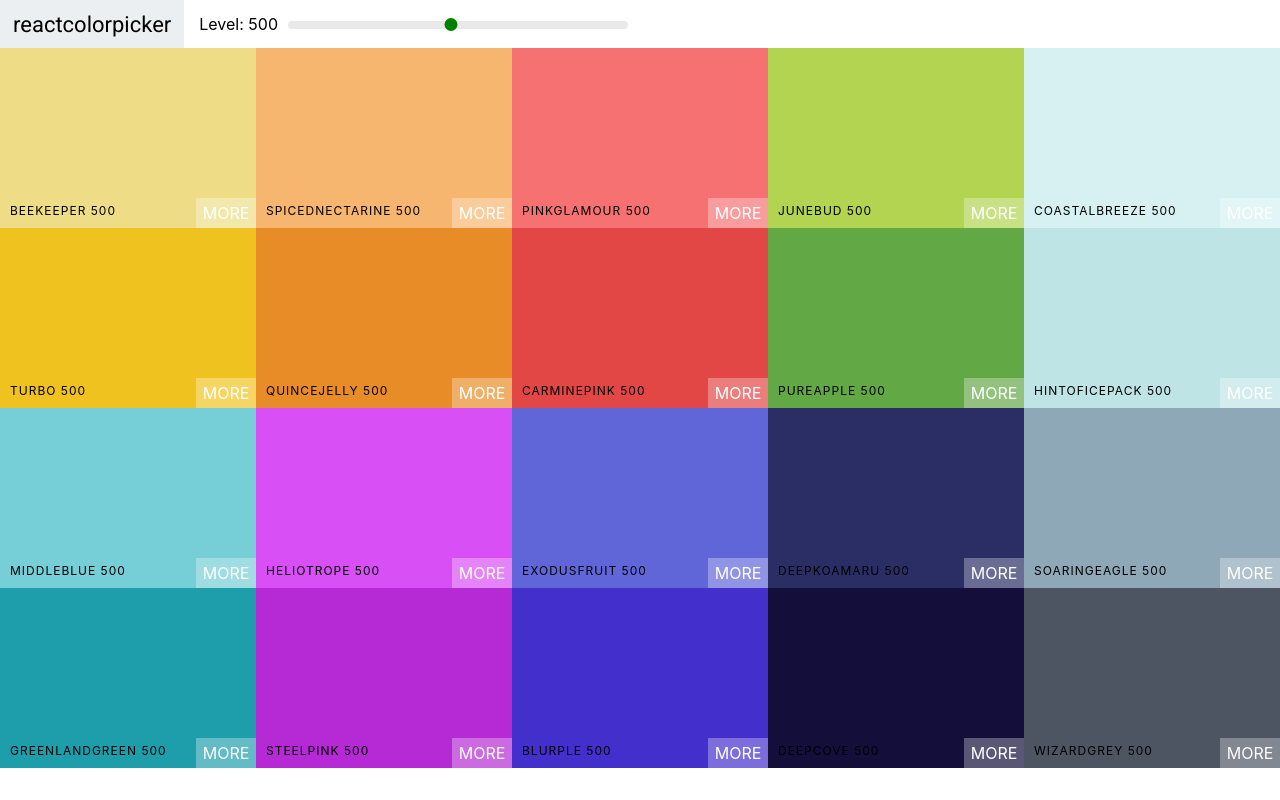
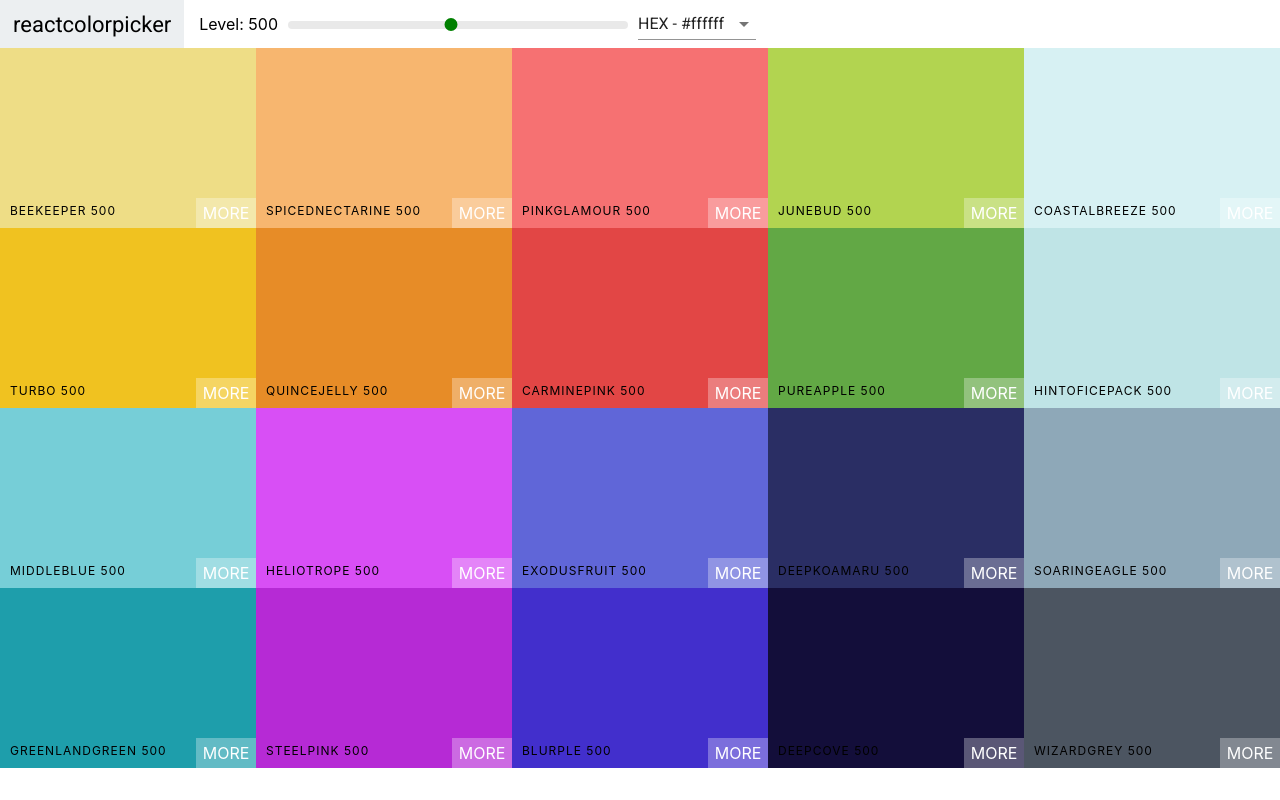
Before and after one commit to alexeispirit/udemy-react-colt, a React (Create React App) app: page / in a window 1280 px wide. Built offline with nearby package versions, Linux system fonts and the light colour scheme.

Commit message:
add material-ui

```diff
--- a/package.json
+++ b/package.json
@@ -3,6 +3,7 @@
   "version": "0.1.0",
   "private": true,
   "dependencies": {
+    "@material-ui/core": "^3.9.3",
     "chroma-js": "^2.0.3",
     "rc-slider": "^8.6.11",
     "react": "^16.8.6",
--- a/src/Navbar.js
+++ b/src/Navbar.js
@@ -1,11 +1,25 @@
 import React, { Component } from 'react'
+import Select from '@material-ui/core/Select';
+import MenuItem from '@material-ui/core/MenuItem';
 import Slider from 'rc-slider';
 import 'rc-slider/assets/index.css';
 import './Navbar.css';
 
 class Navbar extends Component {
+    constructor(props) {
+        super(props);
+        this.state = { format: "hex" };
+        this.handleChange = this.handleChange.bind(this);
+    }
+
+    handleChange(event) {
+        this.setState({ format: event.target.value });
+        this.props.handleChange(event.target.value);
+    }
+
     render() {
         const { level, changeLevel } = this.props;
+        const { format } = this.state;
         return (
             <header className='Navbar'>
                 <div className='logo'>
@@ -17,6 +31,13 @@
                         <Slider defaultValue={level} min={100} max={900} step={100} onAfterChange={changeLevel} />
                     </div>
                 </div>
+                <div className='select-container'>
+                    <Select onChange={this.handleChange} value={format} >
+                        <MenuItem value="hex">HEX - #ffffff</MenuItem>
+                        <MenuItem value="rgb">RGB - rgb(255,255,255)</MenuItem>
+                        <MenuItem value="rgba">RGBA - rgba(255,255,255,1.0)</MenuItem>
+                    </Select>
+                </div>
             </header>
         )
     }
--- a/src/Pallete.js
+++ b/src/Pallete.js
@@ -6,23 +6,28 @@
 class Palette extends Component {
     constructor(props) {
         super(props);
-        this.state = { level: 500 };
+        this.state = { level: 500, format: 'hex' };
         this.changeLevel = this.changeLevel.bind(this);
+        this.changeFormat = this.changeFormat.bind(this);
     }
 
     changeLevel(newLevel) {
         this.setState({ level: newLevel});
     }
 
+    changeFormat(value) {
+        this.setState({ format: value });
+    }
+
     render() {
         const { colors } = this.props.palette;
-        const { level } = this.state;
+        const { level, format } = this.state;
         const colorBoxes = colors[level].map(color => (
-            <ColorBox background={color.hex} name={color.name} />
+            <ColorBox background={color[format]} name={color.name} />
         ))
         return (
             <div className='Palette'>
-                <Navbar level={level} changeLevel={this.changeLevel} />
+                <Navbar level={level} changeLevel={this.changeLevel} handleChange={this.changeFormat} />
                 {/* Navbar goes here */}
                 <div className='Palette-colors'>
                     {/* bunch of color boxes */}
```
Also changed, not shown: 1 other file (tests, documents, lock files or other folders).
